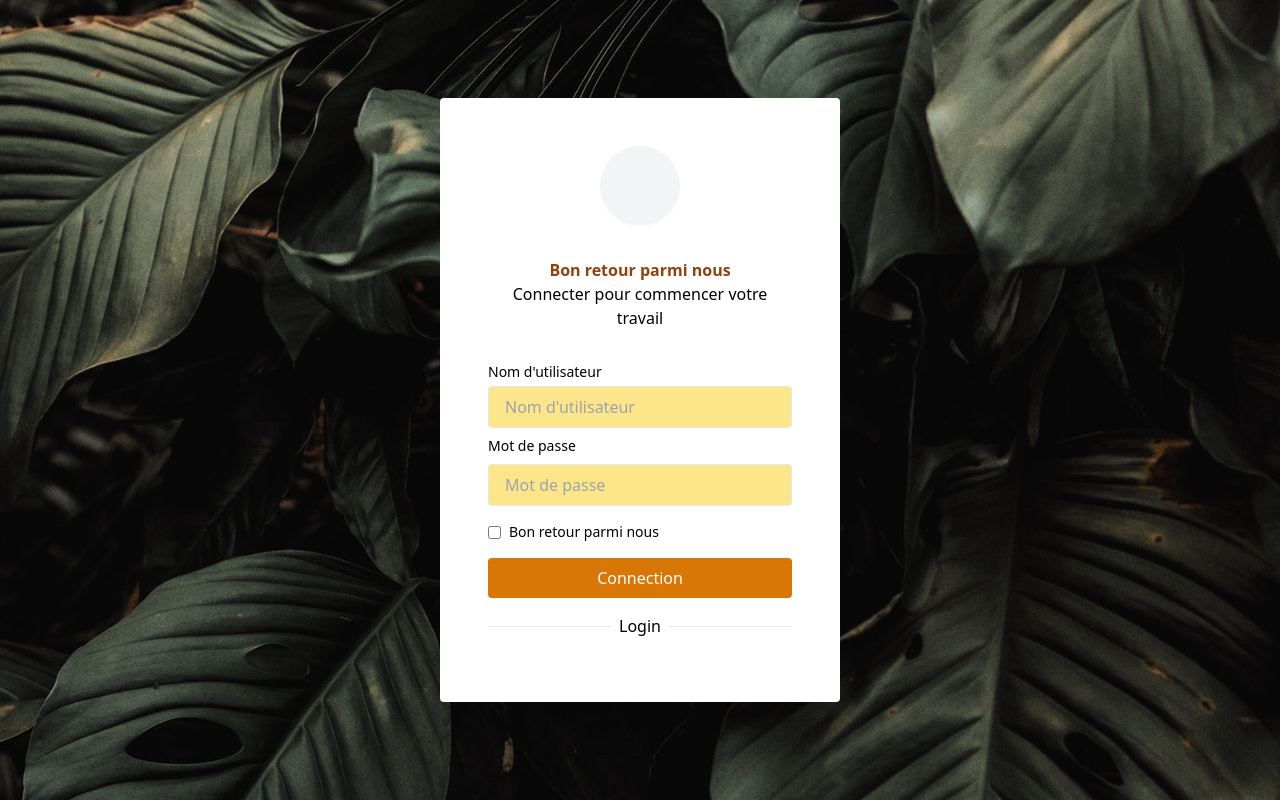
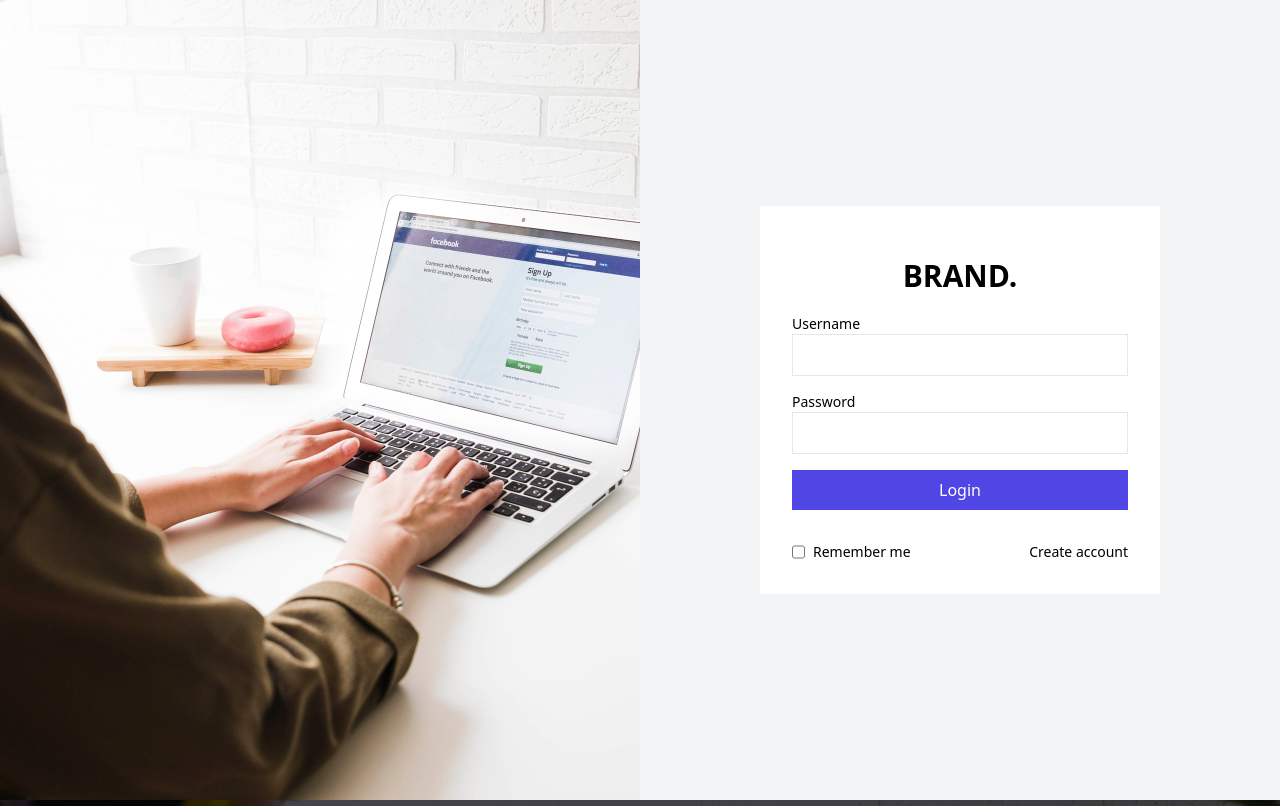
Before and after one commit to Optimus-ged/react-js-training-project, a React (Vite) app: page / in a window 1280 px wide. Shown: the top 806 px of the page. Built offline with nearby package versions, Linux system fonts and the light colour scheme.

Commit message:
login templates created successfully

```diff
--- a/src/App.tsx
+++ b/src/App.tsx
@@ -1,10 +1,15 @@
-import LoginFour from "./components/LoginFour";
-
+import LoginOne from "@/components/loginOne";
+import LoginTwo from "@/components/loginTwo";
+import LoginThree from "@/components/loginThree";
+import LoginFour from "@/components/LoginFour";
 
 function App() {
   return (
     <>
-    <LoginFour />
+      <LoginOne />
+      <LoginTwo />
+      <LoginThree />
+      <LoginFour />
     </>
   );
 }
--- a/src/components/LoginFour/index.tsx
+++ b/src/components/LoginFour/index.tsx
@@ -1,55 +1,54 @@
-import Trees from "@/assets/trees.jpg";
+import Tree from "@/assets/trees.jpg";
 
 const LoginFour = () => {
   return (
     <div className="relative flex h-screen w-screen items-center justify-center">
-      <img className="h-full w-full object-cover" src={Trees} alt="/" />
-      <div className="absolute max-w-[400px]">
-        <div className="m-auto bg-white p-12 rounded">
-          {/* TOP IMAGE AREA */}
-          <div className="mb-8 flex justify-center">
-            <div className="boder h-20 w-20 rounded-full bg-gray-100"></div>
+      <img className="h-full w-full object-cover" src={Tree} alt="/" />
+      <div className="absolute rounded bg-white p-8">
+        {/* LOGIN IMAGE BRAND */}
+        <div className="flex w-full justify-center">
+          <div className="mb-8 h-20 w-20 rounded-lg bg-gray-100" />
         </div>
 
-          {/* TEXT AREA */}
         <div className="mb-8 text-center">
-            <p className="font-semibold text-amber-800">
-              Bon retour parmi nous
-            </p>
-            <p>Connecter pour commencer votre travail</p>
+          <p className="font-bold text-amber-500">Bon retour parmi nous</p>
+          <p>Connecter vous pour commencer le travail</p>
         </div>
 
         {/* LOGIN FORM */}
         <form action="">
-            <div className="mb-2 flex flex-col gap-1">
-              <label className="text-sm">Nom d'utilisateur</label>
+          <div className="mb-4 flex flex-col gap-1">
+            <label className="text-sm text-gray-600" htmlFor="">
+              Nom d'utilisateur
+            </label>
             <input
-                className="border bg-amber-200 px-4 py-2 rounded"
+              className="rounded border w-full bg-amber-100 px-4 py-2"
               type="text"
               placeholder="Nom d'utilisateur"
             />
           </div>
           <div className="flex flex-col gap-2">
-              <label className="text-sm">Mot de passe</label>
+            <label className="text-sm text-gray-600" htmlFor="">
+              Mot de passe
+            </label>
             <input
-                className="border bg-amber-200 px-4 py-2 rounded"
+              className="rounded border w-full bg-amber-100 px-4 py-2"
               type="password"
               placeholder="Mot de passe"
             />
           </div>
-            <p className="my-4 flex items-center text-sm">
+          <p className="mt-4 flex items-center">
             <input className="mr-2" type="checkbox" />
-              Bon retour parmi nous
+            Se souvenir de moi
           </p>
-            <button className="bg-amber-600 py-2 text-center rounded text-white hover:bg-amber-500 w-full">
+          <button className="mt-2 w-full rounded bg-amber-500 py-2 text-center text-white hover:bg-amber-600">
             Connection
           </button>
         </form>
-          <div className="py-4 text-center flex gap-2 items-center">
-            <div className="bg-gray-200 h-[1px] w-full"></div>
+        <div className="mt-5 flex w-full items-center gap-2">
+          <div className="h-[1px] w-full bg-gray-200" />
           <p>Login</p>
-            <div className="bg-gray-200 h-[1px] w-full"></div>
-          </div>
+          <div className="h-[1px] w-full bg-gray-200" />
         </div>
       </div>
     </div>
```
Lines whose indentation alone changed are shown as unchanged.
